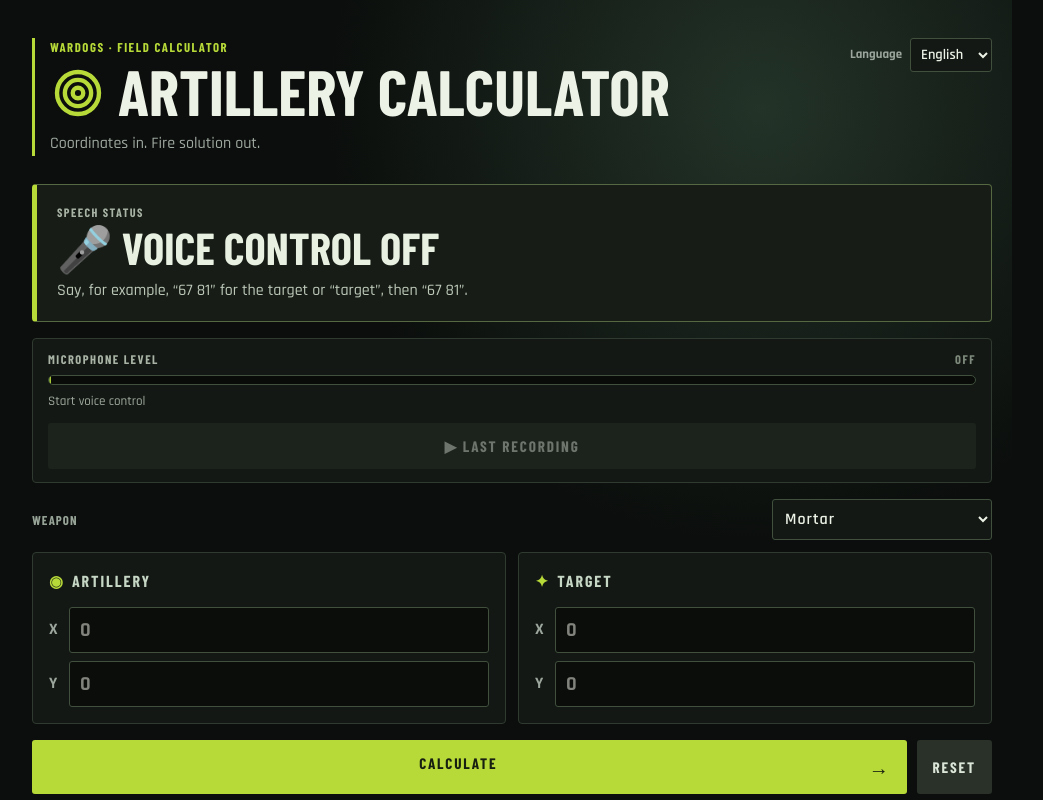
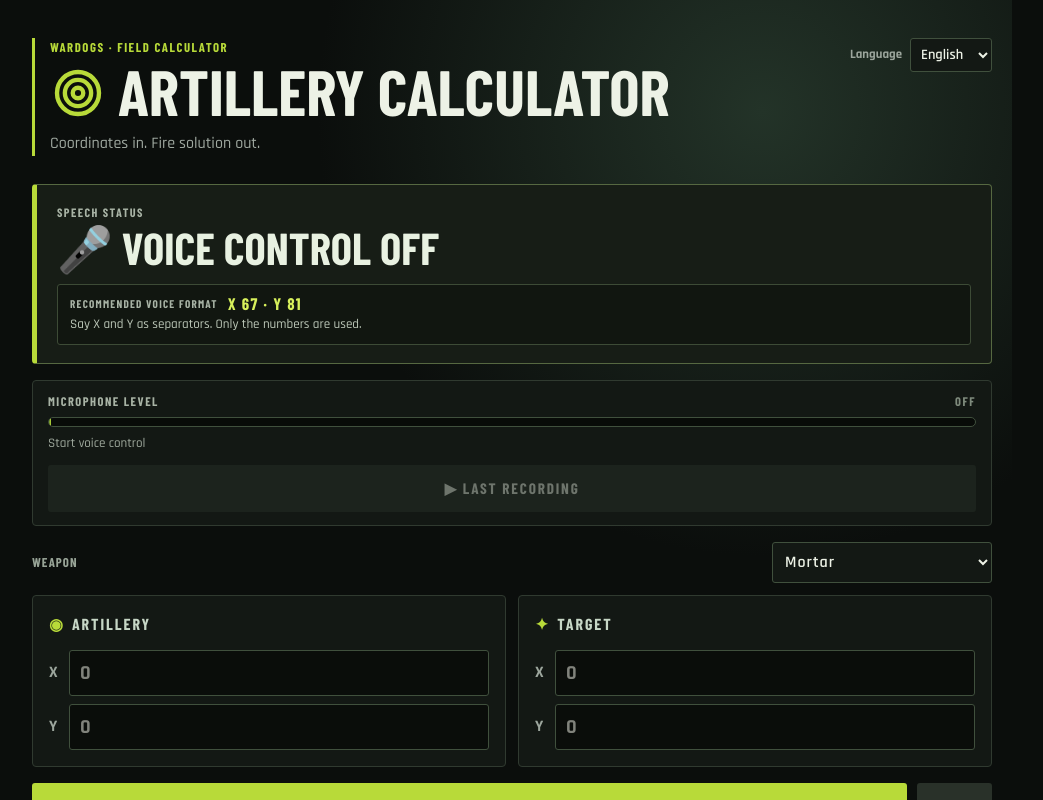
Before and after one commit to Stiffi136/wardogs-artillery-calculator, a React (Vite) app: page / in a window 1280 px wide. Shown: the top 800 px of the page, without its empty margins (128-1171 px from the left). Built offline with nearby package versions, Linux system fonts and the light colour scheme.

Commit message:
change number parser to strip input to only numbers; update readme and frontend guide

```diff
--- a/src/App.tsx
+++ b/src/App.tsx
@@ -359,7 +359,7 @@ function App() {
       ? language === "en"
         ? "The initial model download and setup can take a few minutes. Keep this page open."
         : "Der erste Modell-Download und die Initialisierung können einige Minuten dauern. Bitte diese Seite geöffnet lassen."
-      : t.speechHint;
+      : null;
   return (
     <main className="app-shell">
       <header>
@@ -401,7 +401,12 @@ function App() {
       >
         <span>{t.speechStatus}</span>
         <strong>{speechOn || modelLoading ? status : t.speechOff}</strong>
-        <p>{dialogueHint}</p>
+        {dialogueHint && <p>{dialogueHint}</p>}
+        <div className="coordinate-format">
+          <span>{t.speechFormat}</span>
+          <code>{t.speechFormatExample}</code>
+          <small>{t.speechFormatHint}</small>
+        </div>
         {modelLoading && modelProgress !== null && (
           <div className="model-progress" aria-label="Modell-Downloadfortschritt">
             <div className="model-progress-head">
--- a/src/i18n.ts
+++ b/src/i18n.ts
@@ -75,7 +75,9 @@ export const translate = {
     autoOff: "🔊 AUTO: AUS",
     speechStatus: "SPRACHSTATUS",
     speechOff: "🎤 Sprachsteuerung AUS",
-    speechHint: "Sage z. B. „67 81“ für das Ziel oder „Ziel“, dann „67 81“. ",
+    speechFormat: "EMPFOHLENES SPRACHFORMAT",
+    speechFormatExample: "X 67 · Y 81",
+    speechFormatHint: "Sprich X und Y als Trennung. Es werden nur die Zahlen übernommen.",
     guide: "SPRACHBEFEHLE & ZAHLENFORMATE",
     step: "Schrittweise:",
     both: "Beide Koordinaten:",
@@ -83,17 +85,17 @@ export const translate = {
     targetGuide: "Ziel:",
     actions: "Aktionen:",
     numbers: "Zahlen:",
-    guideStep: "„Ziel“ → „67 81“ oder „Artillerie“ → „45 32“",
-    guideBoth: "„Artillerie 45 32, Ziel 67 81“",
+    guideStep: "„Ziel“ → „X 67 Y 81“ oder „Artillerie“ → „X 45 Y 32“",
+    guideBoth: "„Artillerie X 45 Y 32, Ziel X 67 Y 81“",
     guideArtillery:
-      "„Artillerie 45 32“, „Geschütz 45 32“, „Kanone 45 32“ oder „Quelle 45 32“",
-    guideTarget: "„Ziel 67 81“",
+      "„Artillerie X 45 Y 32“, „Geschütz X 45 Y 32“, „Kanone X 45 Y 32“ oder „Quelle X 45 Y 32“",
+    guideTarget: "„Ziel X 67 Y 81“",
     guideActions:
       "„Berechnen“, „Ergebnis“, „Vorlesen“, „Zurücksetzen“, „Reset“ und „Stop“",
     guideNumbers:
-      "45 32, „fünfundvierzig zweiunddreißig“ oder Dezimalwerte wie „45 Komma 32“",
+      "Nutze zur klaren Trennung „X 45 Y 32“. Buchstaben werden ignoriert; nur die erkannten Zahlen werden übernommen.",
     guideNote:
-      "Ohne Befehl werden zwei Zahlen als Zielkoordinate übernommen. Nach „Ziel“ oder „Artillerie“ werden die nächsten zwei Zahlen als X und Y übernommen.",
+      "Ohne Befehl werden die ersten zwei erkannten Zahlen als Zielkoordinate übernommen. Nach „Ziel“ oder „Artillerie“ werden die nächsten zwei Zahlen übernommen.",
   },
   en: {
     artillery: "Artillery",
@@ -166,7 +168,9 @@ export const translate = {
     autoOff: "🔊 AUTO: OFF",
     speechStatus: "SPEECH STATUS",
     speechOff: "🎤 Voice control OFF",
-    speechHint: "Say, for example, “67 81” for the target or “target”, then “67 81”.",
+    speechFormat: "RECOMMENDED VOICE FORMAT",
+    speechFormatExample: "X 67 · Y 81",
+    speechFormatHint: "Say X and Y as separators. Only the numbers are used.",
     guide: "VOICE COMMANDS & NUMBER FORMATS",
     step: "Step by step:",
     both: "Both coordinates:",
@@ -174,15 +178,15 @@ export const translate = {
     targetGuide: "Target:",
     actions: "Actions:",
     numbers: "Numbers:",
-    guideStep: "“Target” → “67 81” or “artillery” → “45 32”",
-    guideBoth: "“Artillery 45 32, target 67 81”",
+    guideStep: "“Target” → “X 67 Y 81” or “artillery” → “X 45 Y 32”",
+    guideBoth: "“Artillery X 45 Y 32, target X 67 Y 81”",
     guideArtillery:
-      "“Artillery 45 32”, “gun 45 32”, “cannon 45 32” or “source 45 32”",
-    guideTarget: "“Target 67 81”",
+      "“Artillery X 45 Y 32”, “gun X 45 Y 32”, “cannon X 45 Y 32” or “source X 45 Y 32”",
+    guideTarget: "“Target X 67 Y 81”",
     guideActions: "“Calculate”, “result”, “read”, “reset” and “stop”",
     guideNumbers:
-      "45 32, “forty five thirty two” or decimals such as “45 point 32”",
+      "Use “X 45 Y 32” for a clear separator. Letters are ignored; only recognized numbers are used.",
     guideNote:
-      "Without a command, two numbers are used as the target coordinates. After “target” or “artillery”, the next two numbers are used as X and Y.",
+      "Without a command, the first two recognized numbers are used as the target coordinates. After “target” or “artillery”, the next two numbers are used.",
   },
 } as const;
--- a/src/index.css
+++ b/src/index.css
@@ -351,6 +351,33 @@ footer {
   color: #bcc7b8;
   font-size: 1rem;
 }
+.coordinate-format {
+  display: grid;
+  grid-template-columns: auto 1fr;
+  gap: 3px 10px;
+  align-items: center;
+  margin-top: 14px;
+  padding: 10px 12px;
+  background: #111610;
+  border: 1px solid #3d4b36;
+  border-radius: 3px;
+}
+.coordinate-format span {
+  color: #a8b3a5;
+  font: 700 0.7rem "Barlow Condensed", sans-serif;
+  letter-spacing: 0.11em;
+}
+.coordinate-format code {
+  color: #d7f05b;
+  font: 700 1.05rem/1 "Barlow Condensed", sans-serif;
+  letter-spacing: 0.08em;
+}
+.coordinate-format small {
+  grid-column: 1 / -1;
+  color: #bcc7b8;
+  font-size: 0.82rem;
+}
+
 .model-progress {
   margin-top: 14px;
 }
--- a/src/logic/speech/NumberParser.ts
+++ b/src/logic/speech/NumberParser.ts
@@ -79,6 +79,10 @@ function wordNumber(word: string): number | undefined {
 export function parseNumbers(text: string): number[] {
   const normalized = text
     .toLowerCase()
+    // Keep any digits even when Whisper joins them to labels or other words
+    // (for example "x67 y81"). This lets the command parser use every
+    // numeric value in the transcript while number words still work below.
+    .replace(/[\p{L}]+(?=\d)|(?<=\d)[\p{L}]+/gu, "")
     // Whisper can render two spoken numbers as a hyphenated pair ("10-20").
     // Only split a hyphen between digits, preserving negative values ("-10").
     .replace(/(\d)-(\d)/g, "$1 $2")
```
Also changed, not shown: 1 other file (tests, documents, lock files or other folders).
